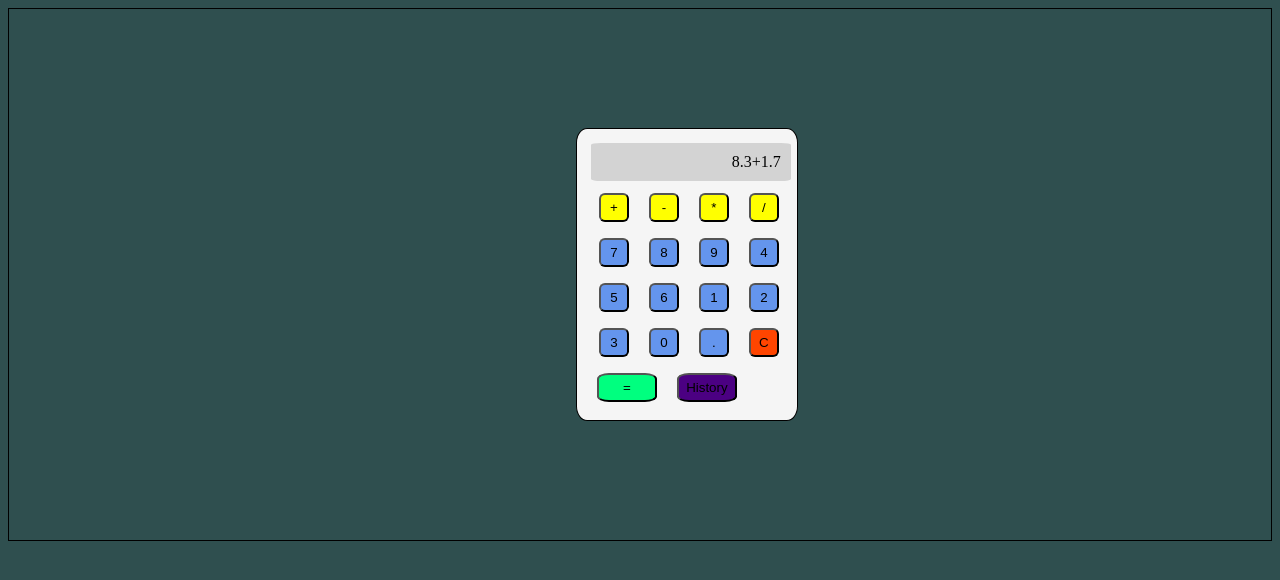
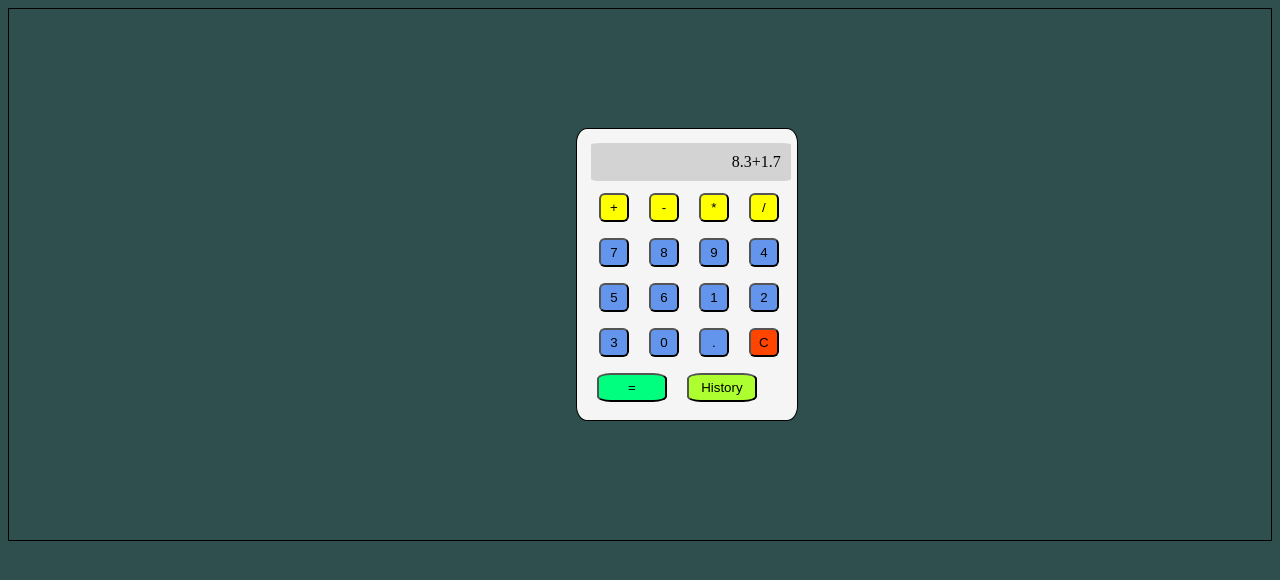
Before and after one commit to Bhaskar-Tamma/Calculator, a plain HTML site: page index.html in a window 1280 px wide. Drawn offline with Linux system fonts and the light colour scheme.

Commit message:
Update style.css

```diff
--- a/style.css
+++ b/style.css
@@ -48,18 +48,18 @@ body{
 }
 #equals{
     background-color: springgreen;
-    inline-size: 30%;
+    inline-size: 35%;
     padding: 5px;
     margin: 4%;
     text-align: center;
     border-radius: 20%;
 }
 #his{
-    background-color: indigo;
-    inline-size: 30%;
+    background-color: greenyellow;
+    inline-size: 35%;
     padding: 5px;
     margin: 4%;
     text-align: center;
     border-radius: 20%;
-    margin-right: 25%;
+    margin-right: 15%;
 }
```
